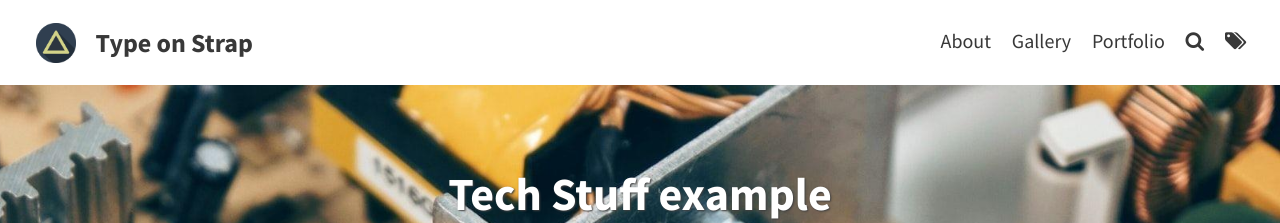
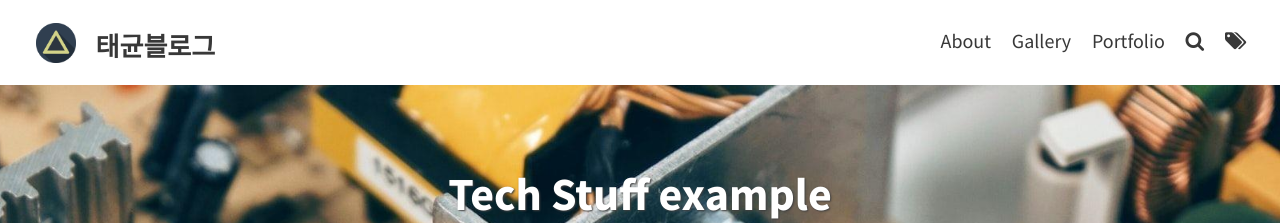
Before and after one commit to LeeTaeKyun/LeeTaeKyun.github.io, a Jekyll site: the page built from _posts/2013-11-02-Tech-stuff-example.md, in a window 1280 px wide. Shown: the top 223 px of the page. Built offline with Jekyll 4.4.1, drawn with Linux system fonts in a browser that asks for light colours; nearby versions of some CDN libraries; library files that are not in the unit come from our copies; comment, search, counter and statistics services are not loaded; some of the changed text lies outside the part shown.

Commit message:
config up

```diff
--- a/_config.yml
+++ b/_config.yml
@@ -1,9 +1,9 @@
 # SITE CONFIGURATION
-baseurl: "/Type-on-Strap"
-url: "https://sylhare.github.io"
+baseurl: ""
+url: "https://leetaekyun.github.io"
 
 # THEME-SPECIFIC CONFIGURATION
-title: Type on Strap                                    # site's title
+title: 태균블로그                                    # site's title
 description: "A website with blog posts and pages"      # used by search engines
 avatar: assets/img/triangle.png                         # Empty for no avatar in navbar
 favicon: assets/favicon.ico                             # Icon displayed in the tab
```
